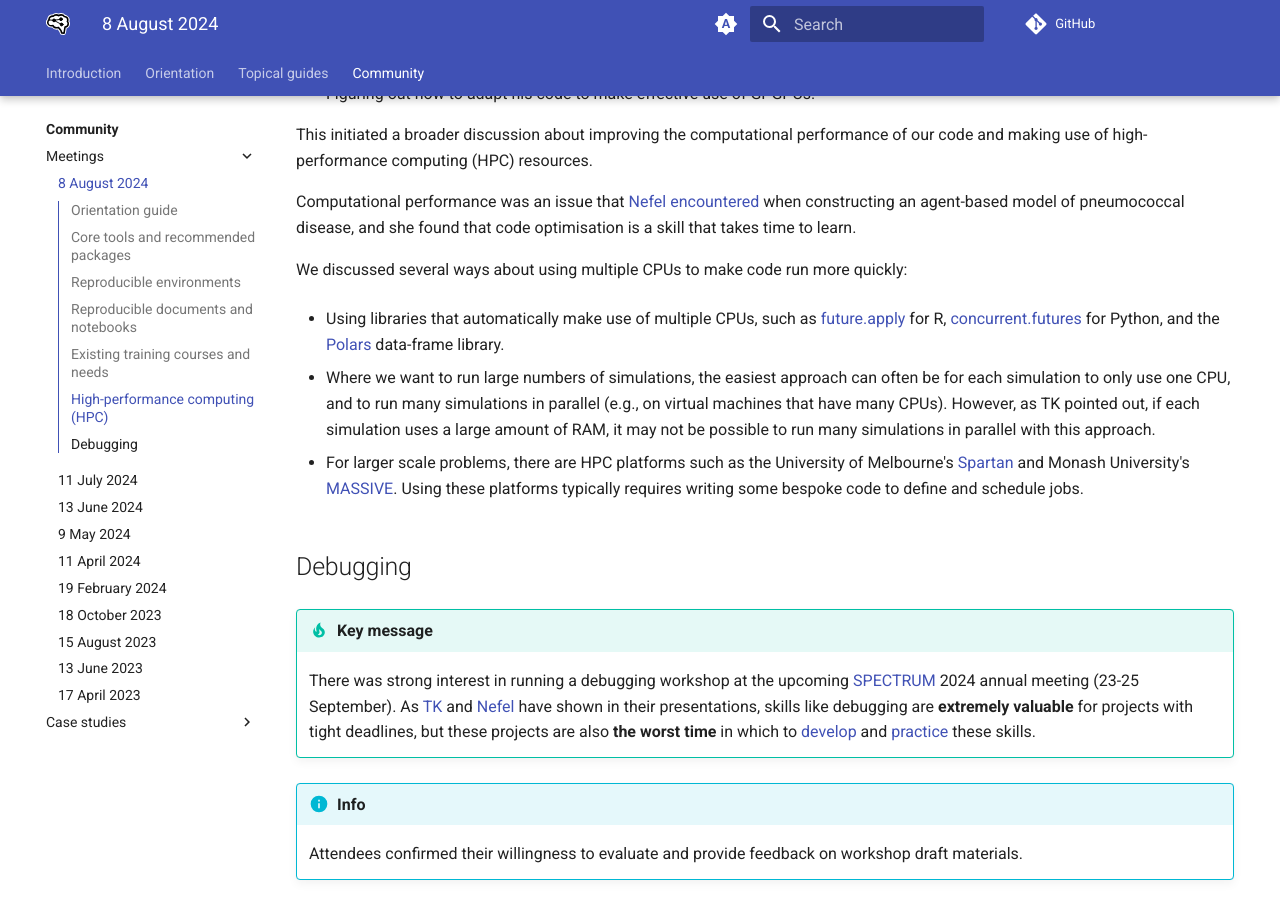
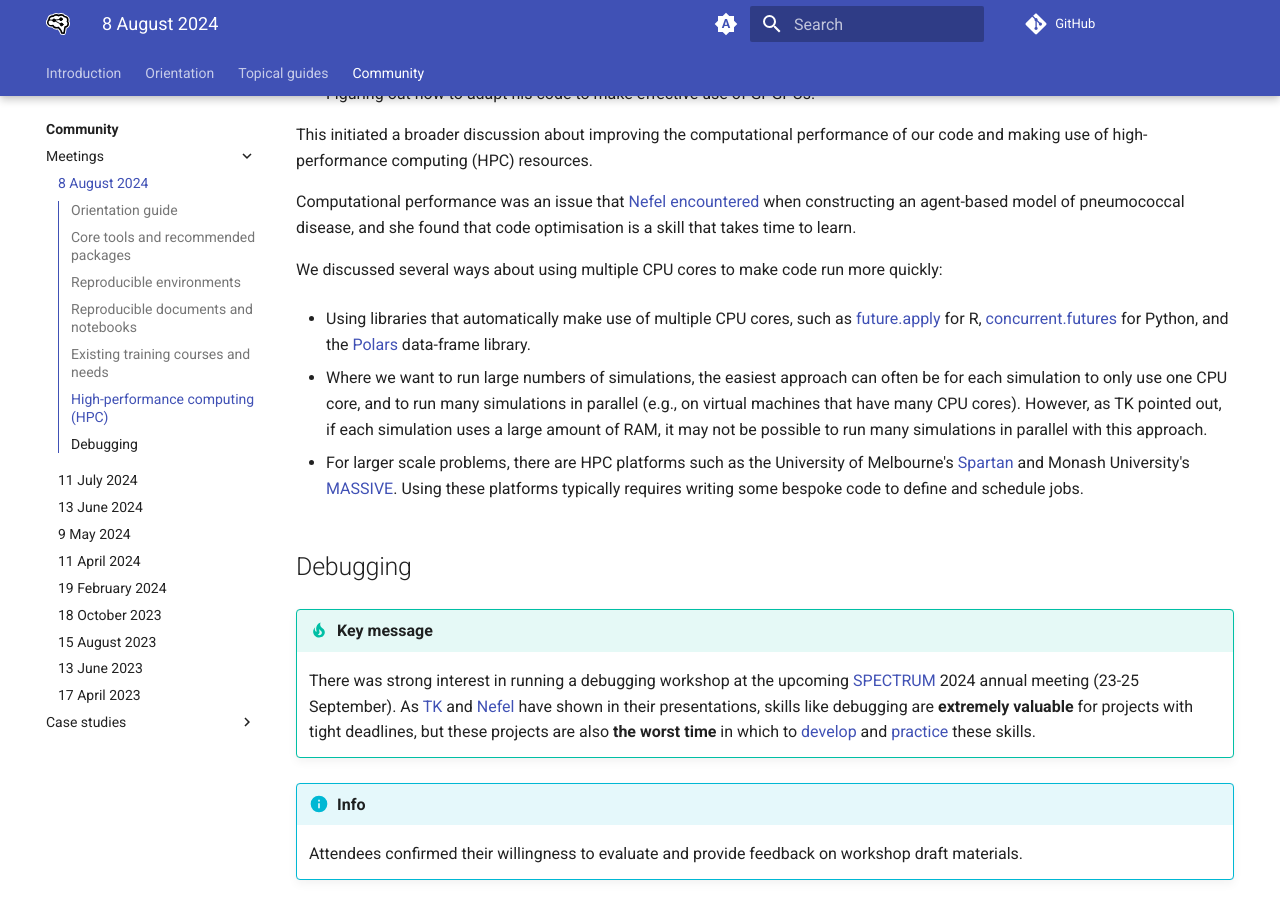
Before and after one commit to robmoss/git-is-my-lab-book, an MkDocs documentation site: the page built from docs/community/meetings/2024-08-08.md, in a window 1280 px wide and 900 px high, scrolled down 3299 px. Built offline with MkDocs 1.6.1 and Material for MkDocs 9.7.7, drawn with Linux system fonts in a browser that asks for light colours; nearby versions of some CDN libraries; library files that are not in the unit come from our copies; comment, search, counter and statistics services are not loaded; some of the changed text lies outside the part shown.

Commit message:
Refer to multiple CPU cores
Also restore the message about making recommendations based on *our* own
experiences.

```diff
--- a/docs/community/meetings/2024-08-08.md
+++ b/docs/community/meetings/2024-08-08.md
@@ -120,11 +120,11 @@ This initiated a broader discussion about improving the computational performanc
 
 Computational performance was an issue that [Nefel encountered](2024-07-11.md#computational-performance) when constructing an agent-based model of pneumococcal disease, and she found that code optimisation is a skill that takes time to learn.
 
-We discussed several ways about using multiple CPUs to make code run more quickly:
+We discussed several ways about using multiple CPU cores to make code run more quickly:
 
-- Using libraries that automatically make use of multiple CPUs, such as [future.apply](https://future.apply.futureverse.org/) for R, [concurrent.futures](https://docs.python.org/3/library/concurrent.futures.html) for Python, and the [Polars](https://pola.rs/) data-frame library.
+- Using libraries that automatically make use of multiple CPU cores, such as [future.apply](https://future.apply.futureverse.org/) for R, [concurrent.futures](https://docs.python.org/3/library/concurrent.futures.html) for Python, and the [Polars](https://pola.rs/) data-frame library.
 
-- Where we want to run large numbers of simulations, the easiest approach can often be for each simulation to only use one CPU, and to run many simulations in parallel (e.g., on virtual machines that have many CPUs).
+- Where we want to run large numbers of simulations, the easiest approach can often be for each simulation to only use one CPU core, and to run many simulations in parallel (e.g., on virtual machines that have many CPU cores).
   However, as TK pointed out, if each simulation uses a large amount of RAM, it may not be possible to run many simulations in parallel with this approach.
 
 - For larger scale problems, there are HPC platforms such as the University of Melbourne's [Spartan](https://dashboard.hpc.unimelb.edu.au/) and Monash University's [MASSIVE](https://www.massive.org.au/).
```
Also changed, not shown: other parts of docs/community/meetings/2024-08-08.md (+1 -1 lines).
